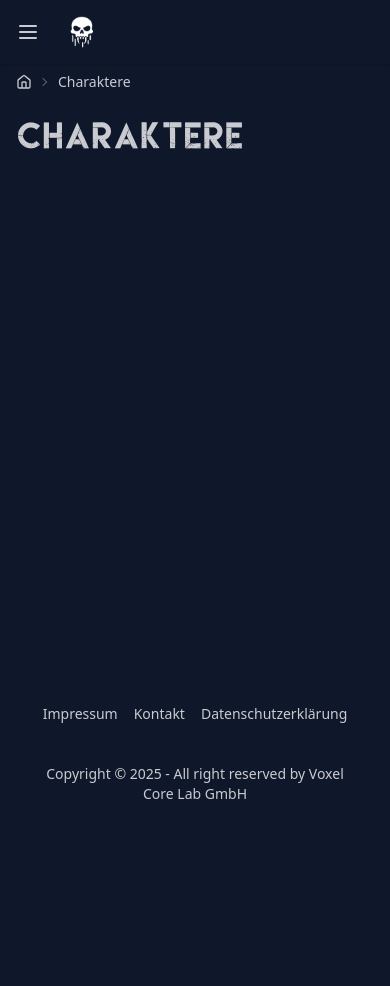
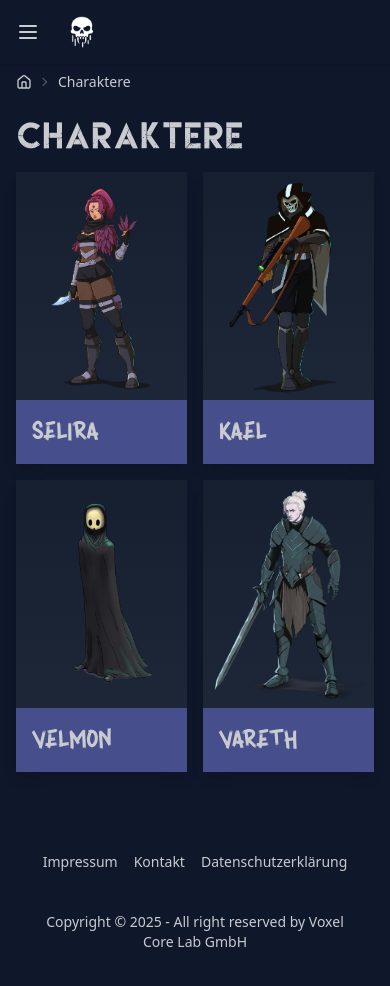
Before and after one commit to VoxelCoreLab/project-alpha-website, a Vue app: page /characters in a window 390 px wide. Shown: the top 986 px of the page. Before the commit the page ends 844 px from the top, so only its background shows below. Built offline with nearby package versions, Linux system fonts and the light colour scheme.

Commit message:
feat(characters): add character grid and uppercase slide links
Display characters in a responsive grid on the characters page with
hover effects for better visual engagement. Update slide links on the
home page to use uppercase text for improved consistency and emphasis.

```diff
--- a/src/pages/PageCharacters.vue
+++ b/src/pages/PageCharacters.vue
@@ -1,11 +1,24 @@
 <template>
     <LayoutBasic :breadcrumbs="breadcrumbs">
-        <div class="max-w-7xl mx-auto p-4 md:p-8">
+        <div class="max-w-7xl mx-auto p-4 md:p-8 grid gap-4">
             <h1 class="text-4xl md:text-8xl font-nebulous-regular uppercase">Charaktere</h1>
+            <div class="grid grid-cols-[repeat(2,_minmax(0px,_1fr))] md:grid-cols-[repeat(4,_minmax(0px,_1fr))] gap-4">
+                <RouterLink v-for="character in characters" :key="character.id" :to="`/characters/${character.id}`"
+                    class="bg-base-300 shadow-lg overflow-hidden flex flex-col items-center group">
+                    <div class="w-full overflow-hidden aspect-[0.75/1]">
+                        <img :src="character.image" :alt="character.name"
+                            class="w-full h-full object-cover transition-transform group-hover:scale-110 bg-linear-to-t from-neutral/90 to-neutral/60" />
+                    </div>
+                    <div class="p-4 w-full bg-secondary/50 group-hover:bg-secondary/75 transition-colors">
+                        <h2 class="text-2xl font-grest uppercase">{{ character.name }}</h2>
+                    </div>
+                </RouterLink>
+            </div>
         </div>
     </LayoutBasic>
 </template>
 <script setup lang="ts">
+import { useCharacters } from '../composables/useCharacters';
 import LayoutBasic from '../layouts/LayoutBasic.vue'
 
 const breadcrumbs = [
@@ -14,4 +27,6 @@ const breadcrumbs = [
         href: '/characters'
     }
 ]
+
+const { characters } = useCharacters()
 </script>
--- a/src/pages/PageHome.vue
+++ b/src/pages/PageHome.vue
@@ -69,7 +69,7 @@
             <div class="relative w-full h-full">
               <div
                 class="absolute w-full z-10 text-2xl md:text-5xl font-bold text-center text-base-content/80 flex items-center justify-center bottom-0 mb-10 md:mb-20">
-                <RouterLink :to="`/characters/${slide.name.toLowerCase()}`" class="relative px-2 py-1 md:px-3 md:py-2 font-grest border border-secondary bg-secondary/25 backdrop-blur-lg hover:bg-secondary/50 transition-colors">{{ slide.name }}</RouterLink>
+                <RouterLink :to="`/characters/${slide.name.toLowerCase()}`" class="relative px-2 py-1 md:px-3 md:py-2 font-grest uppercase border border-secondary bg-secondary/25 backdrop-blur-lg hover:bg-secondary/50 transition-colors">{{ slide.name }}</RouterLink>
               </div>
               <img :src="slide.image" class="object-contain h-full w-full" />
             </div>
```
